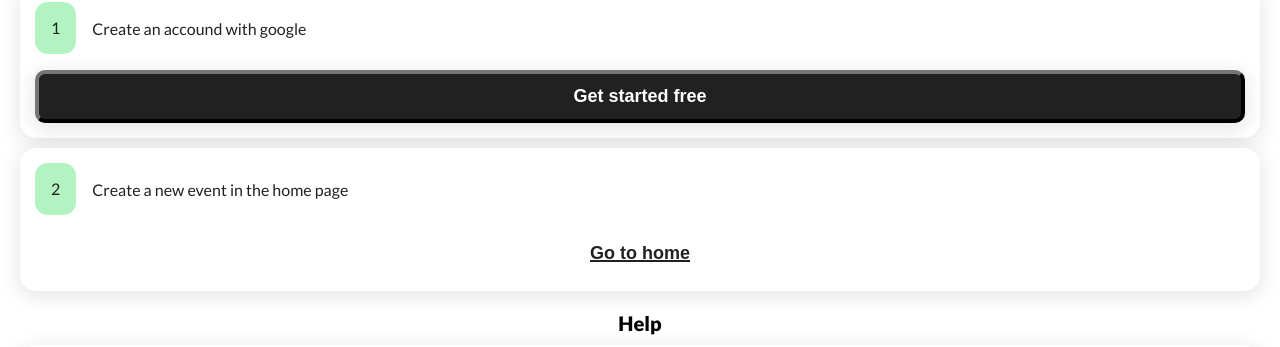
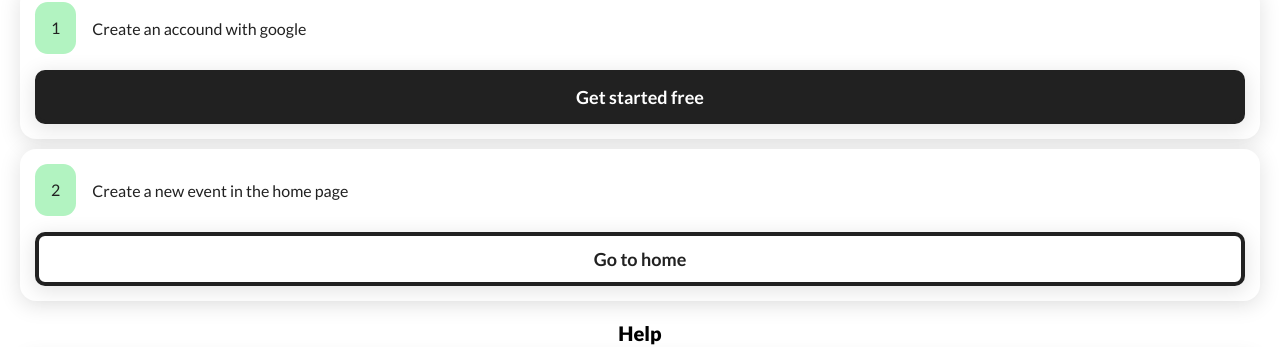
Before and after one commit to ldfMion/instant-fencing-next, a Next.js app: page / in a window 1280 px wide. Shown: the part 222-569 px from the top of the page. Built offline with nearby package versions, Linux system fonts and the light colour scheme; no server answers.

Commit message:
added button states

```diff
--- a/pages/event/[event]/create.js
+++ b/pages/event/[event]/create.js
@@ -50,13 +50,13 @@ const Create = () => {
     if(!eventData.sortType){
         return (<>
             <NavBar eventName={eventData.name}/>
-            <SelectSortType eventRef={eventRef}/>
+            <SelectSortType eventRef={eventRef} user={user}/>
         </>)
     }
     if(!eventData.fencersAreSorted && eventData.sortType === 'By Rank'){
         return <>
             <NavBar eventName={eventData.name}/>
-            <SortByRank eventRef={eventRef}/>
+            <SortByRank eventRef={eventRef} user={user}/>
         </>
     }
     if(!eventData.poolsAreSet){
--- a/pages/index.jsx
+++ b/pages/index.jsx
@@ -27,7 +27,7 @@ export default function Home() {
                         text='Create a new event in the home page'
                         href='./home'
                         buttonText='Go to home'
-                        buttonType='terciary'
+                        buttonType='secondary'
                     />
 				</section>
 				<section className="column">
--- a/styles/globals.css
+++ b/styles/globals.css
@@ -2,15 +2,18 @@
   box-sizing: border-box;
   padding: 0;
   margin: 0;
-
 }
 
 :root{
   --primary: #212121;
+  --primary--hover: #000000;
+  --primary--clicked: #777777;
+  --primary--disabled: #C1C1C1;
   --white: #FFFFFF;
   --light: #E7E7E7;
   --grey: #E7E7E7;
   --fail: #FFAB9F;
+  --fail--dark: #FF3A1F;
   --success: #B2F3C1;
   --stantardPadding: 20px;
   --bigBorderRadius: 2rem;
@@ -57,6 +60,10 @@ p{
   font-weight: bold;
 }
 
+.fail-text{
+    color: var(--fail--dark);
+}
+
 .mainContent{
   padding: var(--stantardPadding);
   display: flex;
@@ -88,46 +95,85 @@ a{
 }
 
 button, input[type=submit] {
+    all: unset;
+    font-size: 1rem;
+    font-family: Lato, Tahoma, sans-serif;
+    font-weight: 700;
     padding: 12px 8px;
     font-style: normal;
-    font-weight: 400;
     font-size: 18px;
     text-align: center;
     border-radius: 10px;
     white-space: nowrap;
-}
-
-button:hover {
-    background: red;
+    border-width: 0.3rem;
+    border-style: solid;
+    box-shadow: 0px 4px 20px 2px rgba(0, 0, 0, 0.1);
 }
 
 .button-primary{
   color: var(--white);
-  background-color: var(--primary);
-  box-shadow: 0px 4px 20px 2px rgba(0, 0, 0, 0.1);
-  font-weight: 600;
+  background: var(--primary);
+  border-color: var(--primary);
+  border-color: var(--primary);
+}
+
+.button-primary:hover{
+    background: var(--primary--hover);
+    border-color: var(--primary--hover);
+}
+
+.button-primary:active{
+    background: var(--primary--clicked);
+    border-color: var(--primary--clicked);
+}
+
+.button-primary:disabled{
+    background: var(--primary--disabled);
+    border-color: var(--primary--disabled);
+}
+
+.button-secondary{
+  color: var(--primary);
   border-color: var(--primary);
   border-width: 0.3rem;
 }
 
-.button-secondary{
-  color: var(--primary);
-  box-shadow: 0px 4px 20px 2px rgba(0, 0, 0, 0.1);
-  border-style: solid;
-  border-color: var(--primary);
-  border-width: 0.3rem;
-  font-weight: 600;
+.button-secondary:hover{
+  color: var(--primary--hover);
+  border-color: var(--primary--hover);
+  background: var(--primary--disabled);
+}
 
+.button-secondary:active{
+    color: var(--primary--clicked);
+    border-color: var(--primary--clicked);
+}
+
+.button-secondary:disabled{
+    color: var(--primary--disabled);
+    border-color: var(--primary--disabled);
 }
 
 .button-terciary{
   color: var(--primary);
   background: none;
   border-style: none;
-  font-weight: 600;
-  text-decoration-line: underline;
-  text-decoration-color: var(--primary);
-  text-decoration-thickness: 2px;
+  box-shadow: none;
+}
+
+.button-terciary:hover{
+    color: var(--primary--hover);
+    text-decoration-line: underline;
+    text-decoration-color: var(--primary--hover);
+    text-decoration-thickness: 2px;
+}
+
+.button-terciary:active{
+    color: var(--primary--clicked);
+}
+
+.button-terciary:disabled{
+    color: var(--primary--disabled);
 }
 
 html{
```
